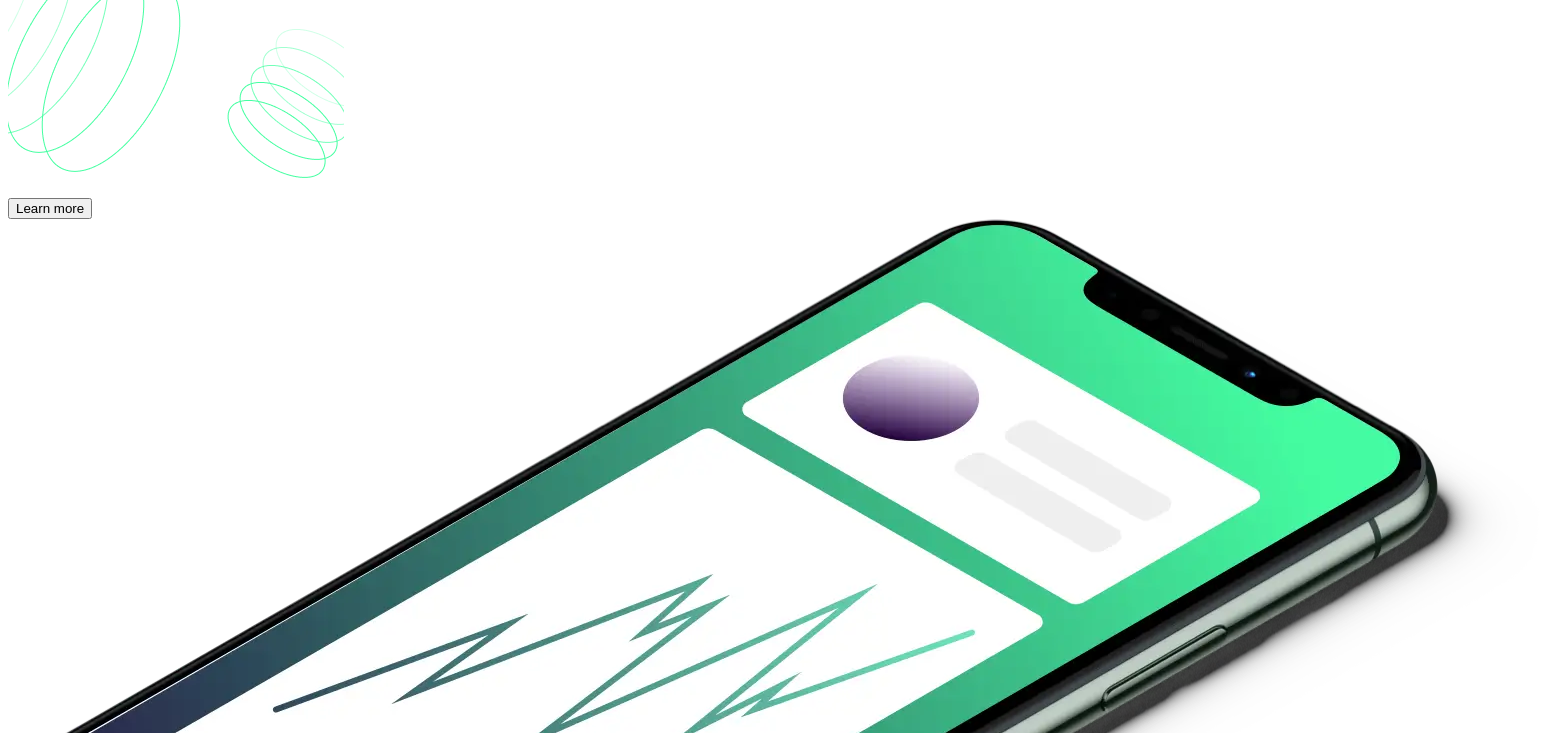
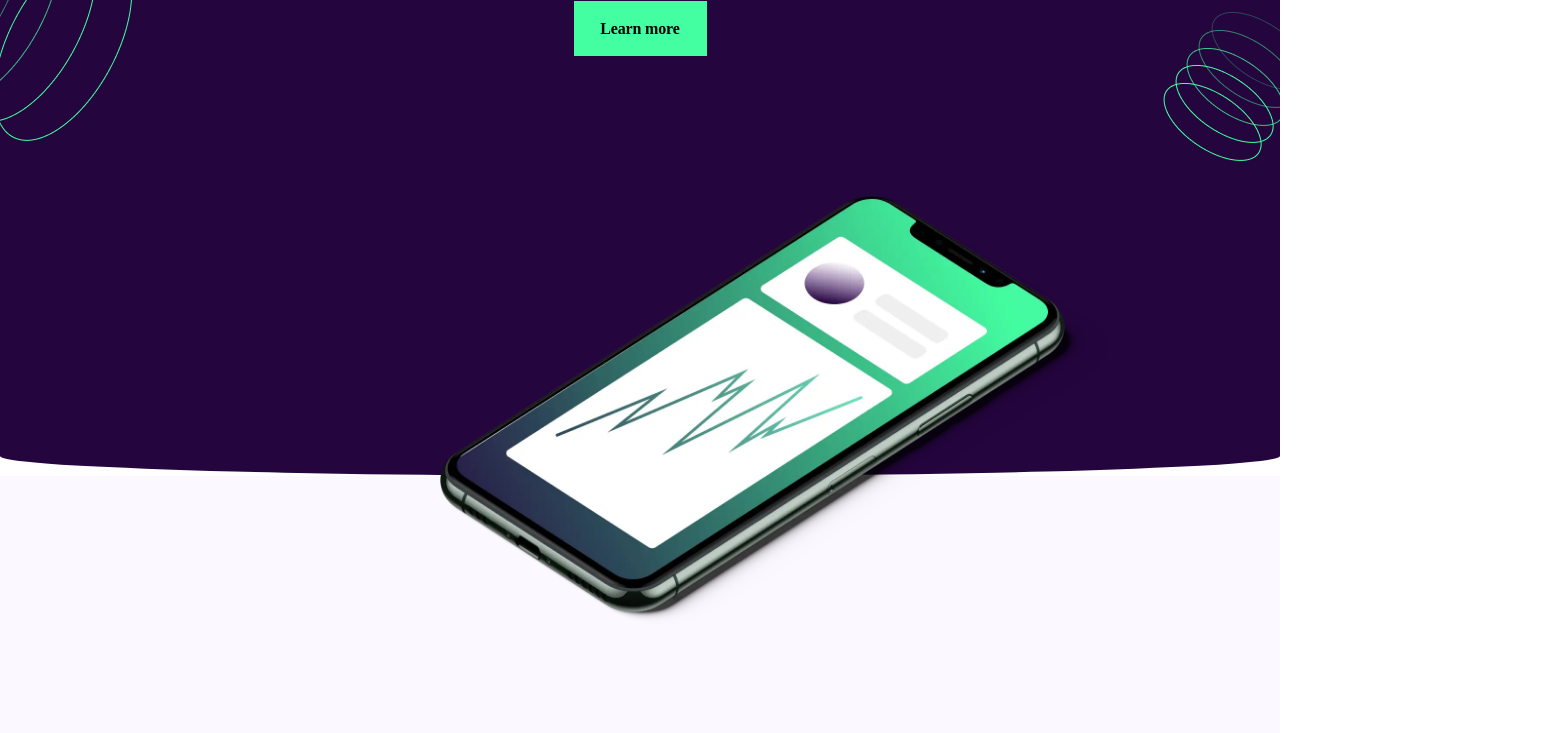
Before and after one commit to Rubenhdz20/Workit---Data-Website, a plain HTML site: page index.html in a window 1280 px wide. Shown: the part 254-987 px from the top of the page, 1542 px wide, since content can reach past the window. Drawn offline with Linux system fonts and the light colour scheme; the site is published under a folder, as on GitHub Pages, so addresses that start at the root find nothing.

Commit message:
Fix href path for css

```diff
--- a/index.html
+++ b/index.html
@@ -4,8 +4,8 @@
   <meta name="description" content="Workit is a website where your data is tailored to your needs, you can get the best of them">
   <meta name="viewport" content="width=device-width, initial-scale=1.0">
   <link rel="icon" type="image/png" sizes="32x32" href="./assets/images/favicon-32x32.png">
-  <link rel="stylesheet" href="/style.css">
-  <link rel="stylesheet" href="/mediaqueries.css">
+  <link rel="stylesheet" href="style.css">
+  <link rel="stylesheet" href="mediaqueries.css">
   <title>Frontend Mentor | Workit landing page</title>
 </head>
 <body>
```
